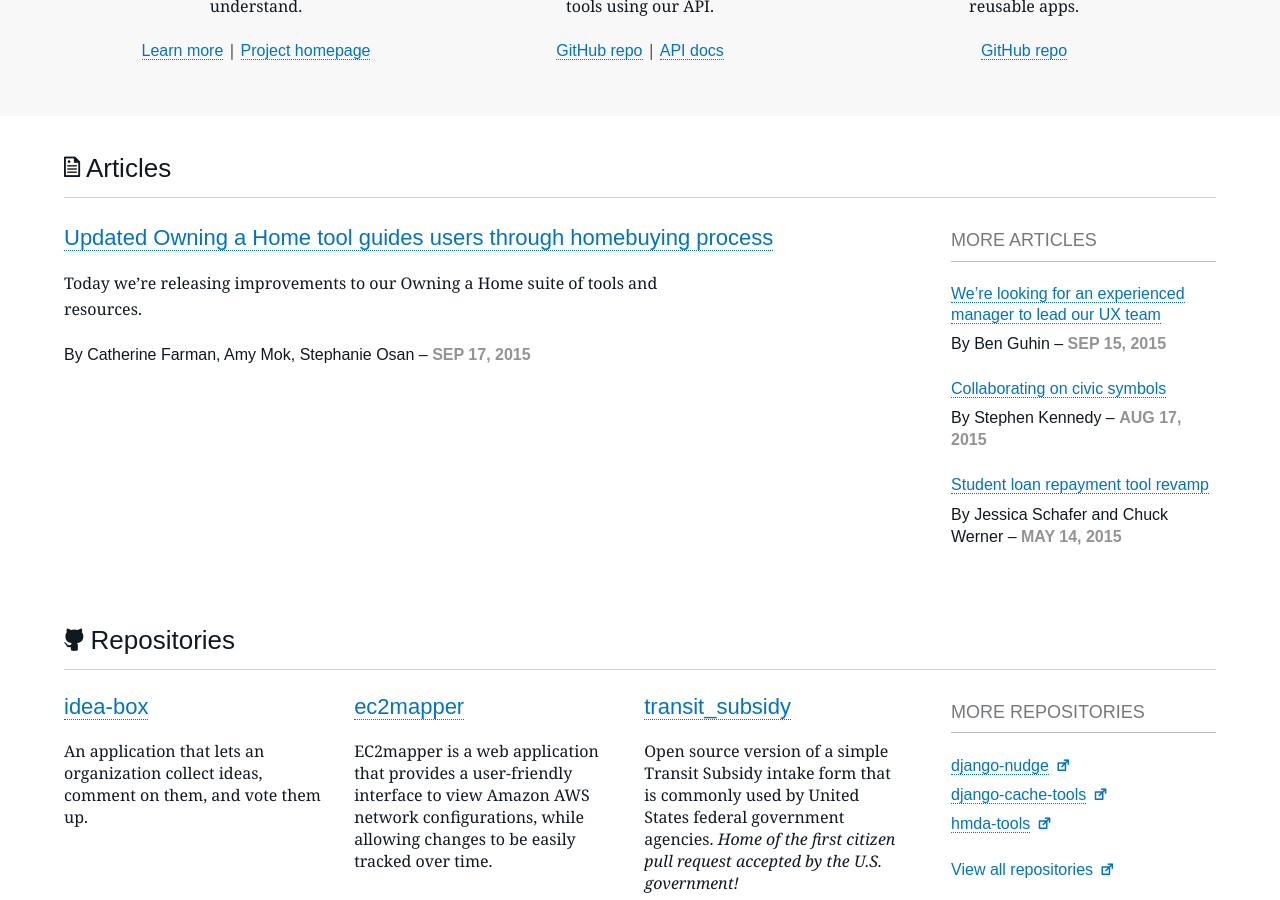
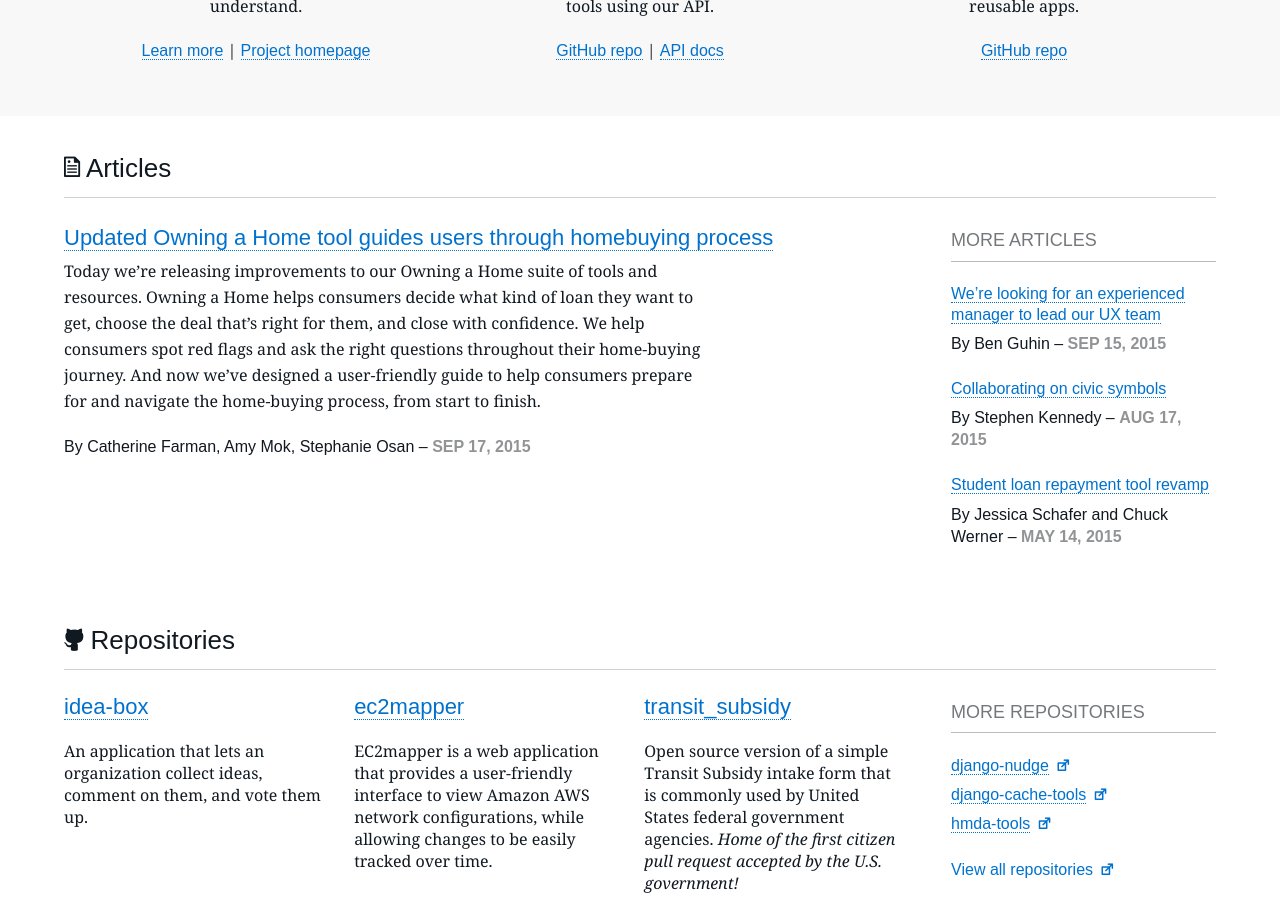
Before and after one commit to cfpb/cfpb.github.io, a Jekyll site: the page built from index.html, in a window 1280 px wide and 900 px high, scrolled down 921 px. Built offline with Jekyll 4.4.1, drawn with Linux system fonts in a browser that asks for light colours; nearby versions of some CDN libraries; some web fonts are replaced.

Commit message:
Add images and expanded excerpt

```diff
--- a/_posts/2015-09-17-updated-oah-tool-guides-users-through-homebuying-process.md
+++ b/_posts/2015-09-17-updated-oah-tool-guides-users-through-homebuying-process.md
@@ -3,8 +3,7 @@
 layout: post
 author: Catherine Farman, Amy Mok, Stephanie Osan
 title: "Updated Owning a Home tool guides users through homebuying process"
-tagline: ""
-excerpt: Today we’re releasing improvements to our Owning a Home suite of tools and resources.
+excerpt: Today we’re releasing improvements to our Owning a Home suite of tools and resources. Owning a Home helps consumers decide what kind of loan they want to get, choose the deal that’s right for them, and close with confidence. We help consumers spot red flags and ask the right questions throughout their home-buying journey. And now we’ve designed a user-friendly guide to help consumers prepare for and navigate the home-buying process, from start to finish.
 ---
 
 Today we’re releasing improvements to our Owning a Home suite of tools and resources. Owning a Home helps consumers decide what kind of loan they want to get, choose the deal that’s right for them, and close with confidence. We help consumers spot red flags and ask the right questions throughout their home-buying journey. And now we’ve designed a user-friendly guide to help consumers prepare for and navigate the home-buying process, from start to finish.
@@ -32,8 +31,13 @@
 
 These were the questions we considered as we designed the first iteration of the tool. We then shared our first design prototype with people currently buying a home to get feedback—and see whether we were successful in meeting our goals.
 
+![First iteration of the tool](../../img/updated-oah-tool/Image01.png)
+
 Our early usability testing revealed that our prototype did not include enough information for users to make sense of the process. Users requested more information about what the action steps meant, and wanted our tools and resources to be connected to specific action steps. We also discovered that our navigation wasn’t successful—it took users a long time to notice the phases of the process because we had placed them at the bottom of the page.
 
 With these problems now defined, we went back to work. We made the action steps expandable, with additional information, so that consumers could selectively dig into the details without being initially overwhelmed. We embedded tools and links into the action steps to connect users with the extensive resources the CFPB has to offer. We duplicated the navigation on the top and bottom of the page, to make it findable and reinforce where a user is currently located within the process.
 
+![Expandable action steps](../../img/updated-oah-tool/Image00.png)
+![Embedded tools within action steps](../../img/updated-oah-tool/Image02.png)
+
 This new tool will help home buyers throughout the process of buying a home: from the very start through to closing. Phases and action steps help make sure consumers don’t miss anything important, and our interactive tools give home buyers the information they need to feel more confident throughout the entire home-buying process. In addition to this new tool, we’ve added other tools to help consumers use the new Loan Estimate and Closing Disclosure forms and written new content to help consumers use these resources more effectively. [Visit the updated site here!](http://consumerfinance.gov/owning-a-home)
```
Also changed, not shown: img/updated-oah-tool/image00.png (added), img/updated-oah-tool/image01.png (added), img/updated-oah-tool/image02.png (added).
